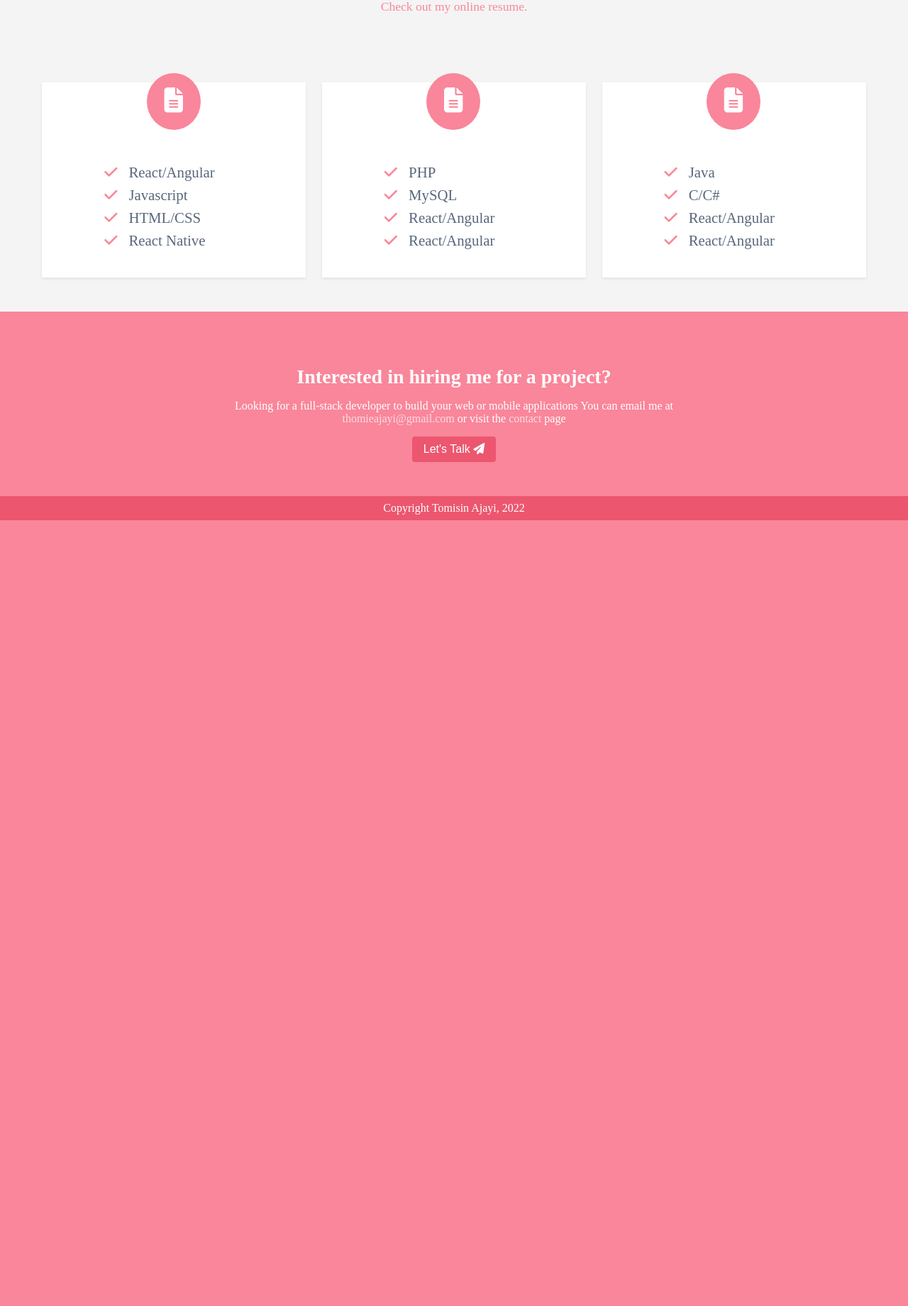
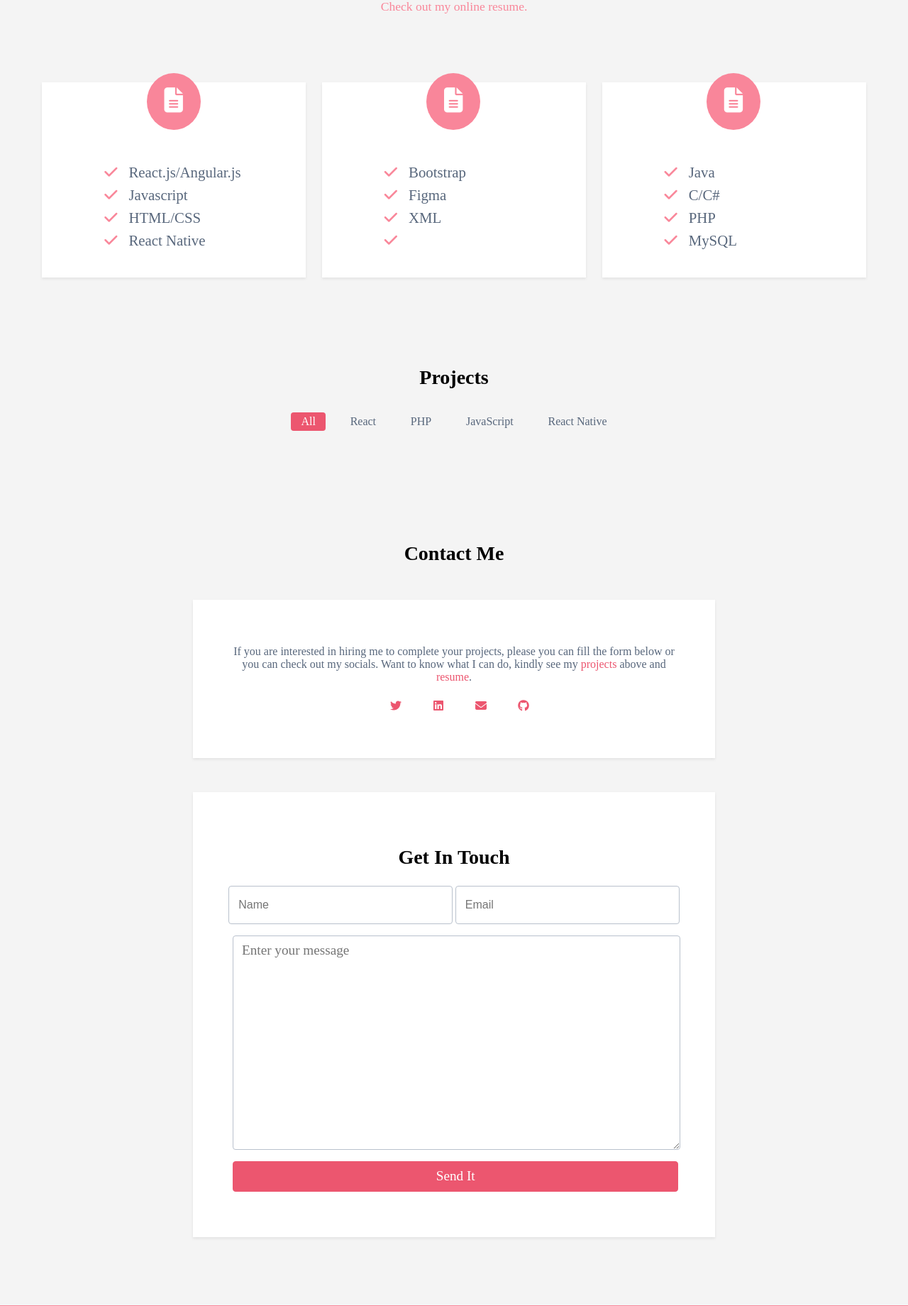
Before and after one commit to TomisinAjayi/Old-portfolio, a PHP site: page / in a window 1280 px wide. Shown: the part 521-2361 px from the top of the page at 71% size. Before the commit the page ends 1254 px from the top, so only its background shows below. Run offline with PHP 8.4, Linux system fonts and the light colour scheme; some libraries are stand-ins or nearby versions.

Commit message:
created contact and fillied in dead links

```diff
--- a/portfolio/index.html
+++ b/portfolio/index.html
@@ -23,9 +23,9 @@
                 <div class="col-6 links">
                     <ul id="linksUl">
                         <li class="list active"><a href="#">ABOUT</a></li>
-                        <li class="list"><a href="#">PROJECTS</a></li>
-                        <li class="list"><a href="#">RESUME</a></li>
-                        <li class="list"><a href="#">CONTACT</a></li>
+                        <li class="list"><a href="#projects-section">PROJECTS</a></li>
+                        <li class="list"><a href="Tomisin Ajayi CV.pdf">RESUME</a></li>
+                        <li class="list"><a href="#contact-section">CONTACT</a></li>
                     </ul>
                 </div>
                 <div class="btn">
@@ -39,16 +39,17 @@
             <div class="lead">Hi, my name is</div>
             <h2 class="name">Tomisin Ajayi</h2>
             <div class="bio">I am a full-stack developer who is specialised in frontend and backend developement, who also creates mobile applications with React Native. <br/> I am currently taking an Advanced Diploma in Software Engineering course in Aptech. </div>
-            <a href="#">Hire Me <i class="fa-solid fa-paper-plane"></i></a>
+            <a href="#contact-section">Hire Me <i class="fa-solid fa-paper-plane"></i></a>
         </div>
     </header>
+    <!-- skills section  -->
     <section class="skills">
         <div class="skills-intro">
             <h3>Skills Overview</h3>
             <div>
                 I have 2 years experience building web applications as an hobby and I would love to work with a team of developers to finish products. Below is a list of my skill sets and tools I use.
                 <br />
-                <a href="#">Check out my online resume.</a>
+                <a href="Tomisin Ajayi CV.pdf">Check out my online resume.</a>
             </div>
         </div>
         <div class="skills-body">
@@ -58,7 +59,7 @@
                         <i class="fa-solid fa-file-lines"></i>
                     </div>
                     <ul>
-                        <li><i class="fa-solid fa-check"></i>React/Angular</li>
+                        <li><i class="fa-solid fa-check"></i>React.js/Angular.js</li>
                         <li><i class="fa-solid fa-check"></i>Javascript</li>
                         <li><i class="fa-solid fa-check"></i>HTML/CSS</li>
                         <li><i class="fa-solid fa-check"></i>React Native</li>
@@ -69,10 +70,10 @@
                         <i class="fa-solid fa-file-lines"></i>
                     </div>
                     <ul>
-                        <li><i class="fa-solid fa-check"></i>PHP</li>
-                        <li><i class="fa-solid fa-check"></i>MySQL</li>
-                        <li><i class="fa-solid fa-check"></i>React/Angular</li>
-                        <li><i class="fa-solid fa-check"></i>React/Angular</li>
+                        <li><i class="fa-solid fa-check"></i>Bootstrap</li>
+                        <li><i class="fa-solid fa-check"></i>Figma</li>
+                        <li><i class="fa-solid fa-check"></i>XML</li>
+                        <li><i class="fa-solid fa-check"></i></li>
                     </ul>
                 </div>
                 <div class="col-4">
@@ -82,19 +83,58 @@
                     <ul>
                         <li><i class="fa-solid fa-check"></i>Java</li>
                         <li><i class="fa-solid fa-check"></i>C/C#</li>
-                        <li><i class="fa-solid fa-check"></i>React/Angular</li>
-                        <li><i class="fa-solid fa-check"></i>React/Angular</li>
+                        <li><i class="fa-solid fa-check"></i>PHP</li>
+                        <li><i class="fa-solid fa-check"></i>MySQL</li>
                     </ul>
                 </div>
             </div>
         </div>
     </section>
+    <!-- projects section   -->
+    <section class="projects" id="projects-section">
+        <h3>Projects</h3>
+        <div id="projectList">
+            <li class="list active-project">All</li>
+            <li class="list">React</li>
+            <li class="list">PHP</li>
+            <li class="list">JavaScript</li>
+            <li class="list">React Native</li>
+        </div>
+    </section>
+    <!-- <contact section  -->
+    <section class="contact" id="contact-section">
+        <h3>Contact Me</h3>
+        <div class="contact-head">
+            <p>If you are interested in hiring me to complete your projects, please you can fill the form below or you can check out my socials. Want to know what I can do, kindly see my <a href="#projects-section">projects</a> above and <a href="Tomisin Ajayi CV.pdf">resume</a>.</p>
+            <div class="socials">
+                <ul>
+                    <li><a href="#"><i class="fa-brands fa-twitter"></i></a></li>
+                    <li><a href="#"><i class="fa-brands fa-linkedin"></i></a></li>
+                    <li><a href="#"><i class="fa-solid fa-envelope"></i></a></li>
+                    <li><a href="#"><i class="fa-brands fa-github"></i></a></li>
+                </ul>
+            </div>
+        </div>
+        <form>
+            <h3>Get In Touch</h3>
+            <p>
+                <input type="text" placeholder="Name"/>
+                <input type="email" placeholder="Email"/>
+            </p>
+            <p>
+                <textarea rows="10" placeholder="Enter your message"></textarea>
+            </p>
+            <p>
+                <button type="submit">Send It</button>
+            </p>
+        </form>
+    </section>
     <footer>
         <h3>Interested in hiring me for a project?</h3>
         <p>Looking for a full-stack developer to build your web or mobile applications
            You can email me at <a href="#">thomieajayi@gmail.com</a> or visit the <a href="#">contact</a> page</p>
-        <button>Let's Talk <i class="fa-solid fa-paper-plane"></i></button>
-        <div class="copyright">Copyright Tomisin Ajayi, 2022</div>
+        <button><a href="#contact-section">Let's Talk <i class="fa-solid fa-paper-plane"></i></a></button>
+        <div class="copyright">Copyright &copy; Tomisin Ajayi, 2022</div>
     </footer>
     <script src="jquery-3.6.0.min.js"></script>
     <script src="script.js"></script>
--- a/portfolio/script.js
+++ b/portfolio/script.js
@@ -14,3 +14,13 @@ for (var i = 0; i < list.length; i++) {
   this.className += " active";
   });
 }
+
+var projectList = document.getElementById("projectList");
+var projectLang = projectList.getElementsByClassName("list");
+for (var x = 0; x < projectLang.length; x++) {
+  projectLang[x].addEventListener("click", function() {
+  var current = document.getElementsByClassName("active-project");
+  current[0].className = current[0].className.replace(" active-project", "");
+  this.className += " active-project";
+  });
+}
--- a/portfolio/style.css
+++ b/portfolio/style.css
@@ -1,3 +1,6 @@
+html {
+    scroll-behavior: smooth;
+}
 body {
     margin: 0;
     padding: 0;
@@ -161,7 +164,136 @@ nav > .row > div > button > i {
     margin-right: 1rem;
     color: #f98397f7;
 }
-
+.projects {
+    padding-top: 3rem;
+    padding-bottom: 3rem;
+    background-color: #80808017;
+    text-align: center;
+}
+.projects > h3 {
+    font-size: 1.75rem;
+    font-weight: 700;
+    line-height: 1.2;
+    margin-bottom: 1rem;
+}
+.projects > div {
+    list-style: none;
+    display: flex;
+    flex-direction: row;
+    justify-content: space-around;
+    margin: 2rem 25rem;
+}
+.projects > div > li {
+    display: inline-block;
+    padding: 0.275rem 0.875rem;
+    border-radius: 4px;
+    cursor: pointer;
+}
+.projects > div > .list {
+    color: #58677c;
+}
+.projects > #projectList > .active-project {
+    background: #ec566f;
+    color: white;
+}
+.contact {
+    padding-top: 3rem;
+    padding-bottom: 3rem;
+    background-color: #80808017;
+}
+.contact > h3 {
+    font-size: 1.75rem;
+    font-weight: 700;
+    line-height: 1.2;
+    margin-bottom: 1rem;
+    text-align: center;
+}
+.contact-head {
+    padding: 3rem;
+    background-color: white;
+    box-shadow: 0 0.125rem 0.25rem rgb(0 0 0 / 8%);
+    text-align: center;
+    width: 50%;
+    margin: 3rem auto;
+    color: #58677c;
+}
+.contact-head > p > a {
+    text-decoration: none;
+    color: #ec566f;
+}
+.contact-head > .socials > ul {
+    display: flex;
+    justify-content: center;
+    list-style-type: none;
+}
+.contact-head > .socials > ul > li {
+    margin-right: 1.5rem;
+}
+.contact-head > .socials > ul > li > a {
+    width: 36px;
+    padding-top: 7px;
+    color: #ec566f;
+    display: inline-block;
+    text-align: center;
+}
+form {
+    padding: 3rem;
+    background-color: white;
+    box-shadow: 0 0.125rem 0.25rem rgb(0 0 0 / 8%);
+    text-align: center;
+    width: 50%;
+    margin: 3rem auto;
+}
+form > h3 {
+    font-size: 1.75rem;
+    margin-bottom: 1.5rem;
+}
+form > p > input {
+    width: 45%;
+    padding: 0.875rem 0.8rem;
+    font-size: 1rem;
+    font-weight: 400;
+    line-height: 1.5;
+    color: #434e5e;
+    background-color: #fff;
+    border: 1px solid #b9c1cd;
+    border-radius: 0.25rem;
+}
+form > p > textarea {
+    min-height: calc(1.5em + 0.75rem + 2px);
+    padding-top: 0.875rem;
+    padding-bottom: 0.875rem;
+    display: block;
+    width: 94.5%;
+    margin-left: .5rem;
+    padding: 0.375rem 0.75rem;
+    font-size: 1.2rem;
+    font-weight: 400;
+    line-height: 1.5;
+    color: #434e5e;
+    background-color: #fff;
+    border: 1px solid #b9c1cd;
+    border-radius: 0.25rem;
+    font-family: inherit;
+}
+form > p > button {
+    min-height: calc(1.5em + 0.75rem + 2px);
+    padding-top: 0.875rem;
+    padding-bottom: 0.875rem;
+    display: block;
+    width: 98.2%;
+    margin-left: .5rem;
+    padding: 0.375rem 0.75rem;
+    font-size: 1.2rem;
+    font-weight: 400;
+    line-height: 1.5;
+    color: white;
+    background-color: #ec566f;
+    border: 1px solid #ec566f;
+    border-radius: 0.25rem;
+    font-family: inherit;
+    cursor: pointer;
+}
 footer {
     background-color: #f98397f7;
     text-align: center;
@@ -183,7 +315,6 @@ footer > p > a {
 }
 footer > button {
     margin-bottom: 3rem;
-    color: white;
     background-color: #ec566f;
     font-weight: 500;
     padding: 0.375rem 1rem;
@@ -192,6 +323,10 @@ footer > button {
     line-height: 1.5;
     border-radius: 0.25rem;
     font-size: 1rem;
+}
+footer > button > a {
+    color: white;
+    text-decoration: none;
 }
 .copyright {
     background-color: #ec566f;
@@ -223,4 +358,7 @@ footer > button {
     .col-4 > .icon-holder {
         margin-left: 42%;
     }
+    .projects > div {
+        margin: 2rem;
+    }
 }
```
Also changed, not shown: 1 other file.
